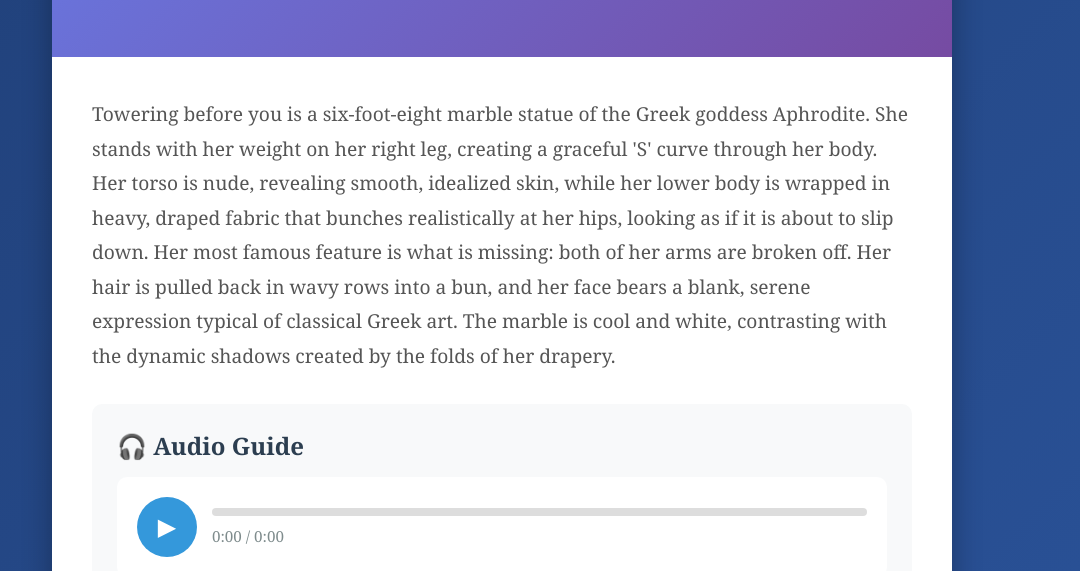
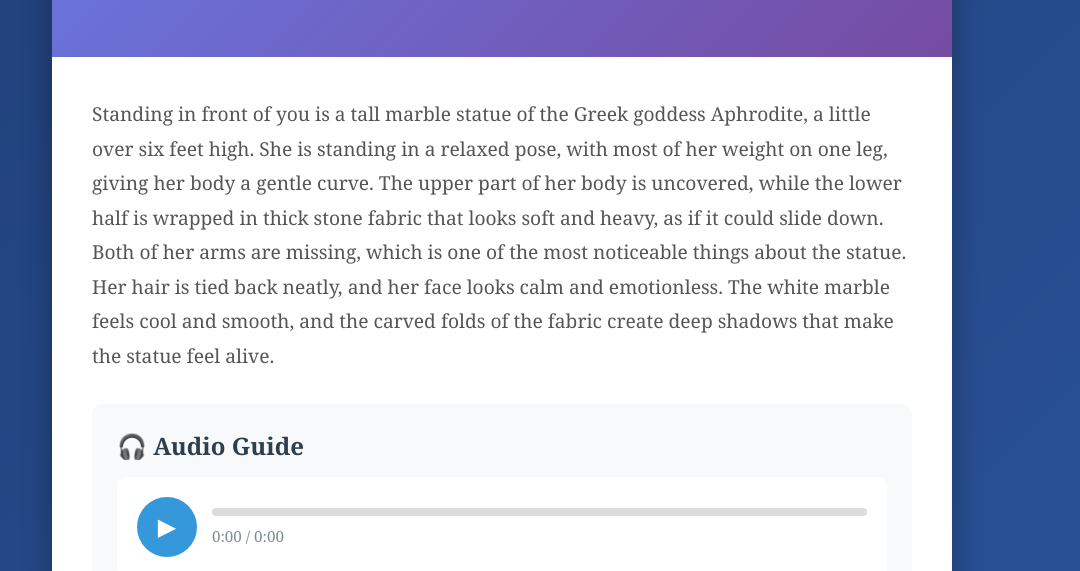
Before and after one commit to DASITH1234/Museum-Web, a plain HTML site: page artifact2.html in a window 1280 px wide. Shown: the part 643-1214 px from the top of the page, without its empty margins (138-1218 px from the left). Drawn offline with Linux system fonts and the light colour scheme.

Commit message:
Update artifact2.html

```diff
--- a/artifact2.html
+++ b/artifact2.html
@@ -31,7 +31,11 @@
             </div>
             <div class="artifact-body">
                 <p class="artifact-description">
-                    Towering before you is a six-foot-eight marble statue of the Greek goddess Aphrodite. She stands with her weight on her right leg, creating a graceful 'S' curve through her body. Her torso is nude, revealing smooth, idealized skin, while her lower body is wrapped in heavy, draped fabric that bunches realistically at her hips, looking as if it is about to slip down. Her most famous feature is what is missing: both of her arms are broken off. Her hair is pulled back in wavy rows into a bun, and her face bears a blank, serene expression typical of classical Greek art. The marble is cool and white, contrasting with the dynamic shadows created by the folds of her drapery.
+                    Standing in front of you is a tall marble statue of the Greek goddess Aphrodite, a little over six feet high.
+                    She is standing in a relaxed pose, with most of her weight on one leg, giving her body a gentle curve.
+                    The upper part of her body is uncovered, while the lower half is wrapped in thick stone fabric that looks soft and heavy, as if it could slide down.
+                    Both of her arms are missing, which is one of the most noticeable things about the statue. Her hair is tied back neatly, and her face looks calm and emotionless.
+                    The white marble feels cool and smooth, and the carved folds of the fabric create deep shadows that make the statue feel alive.
                 </p>
 
                 <div class="audio-section">
@@ -63,4 +67,5 @@
         initAudioPlayer('aud2.mp3');
     </script>
 </body>
+
 </html>
```
